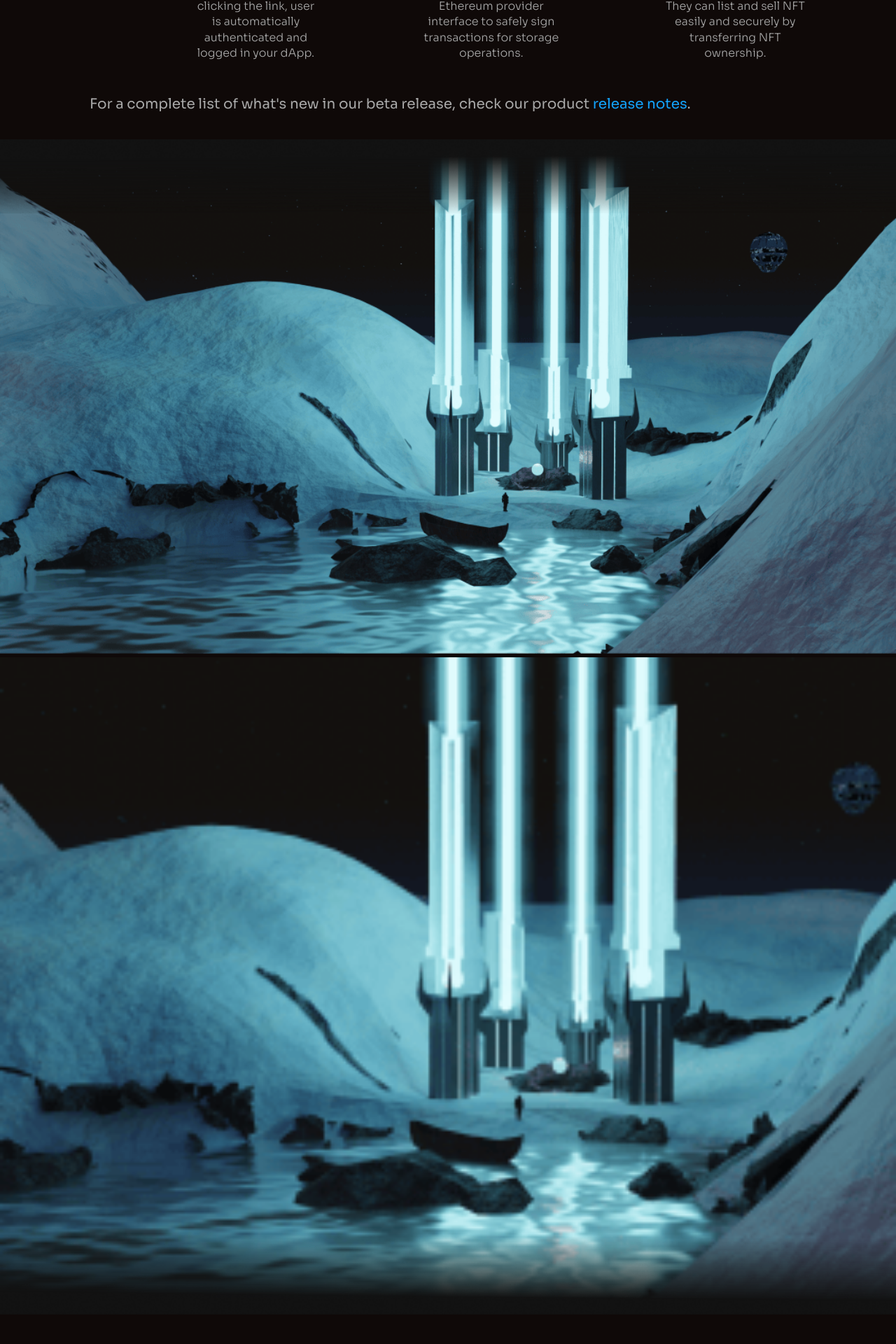
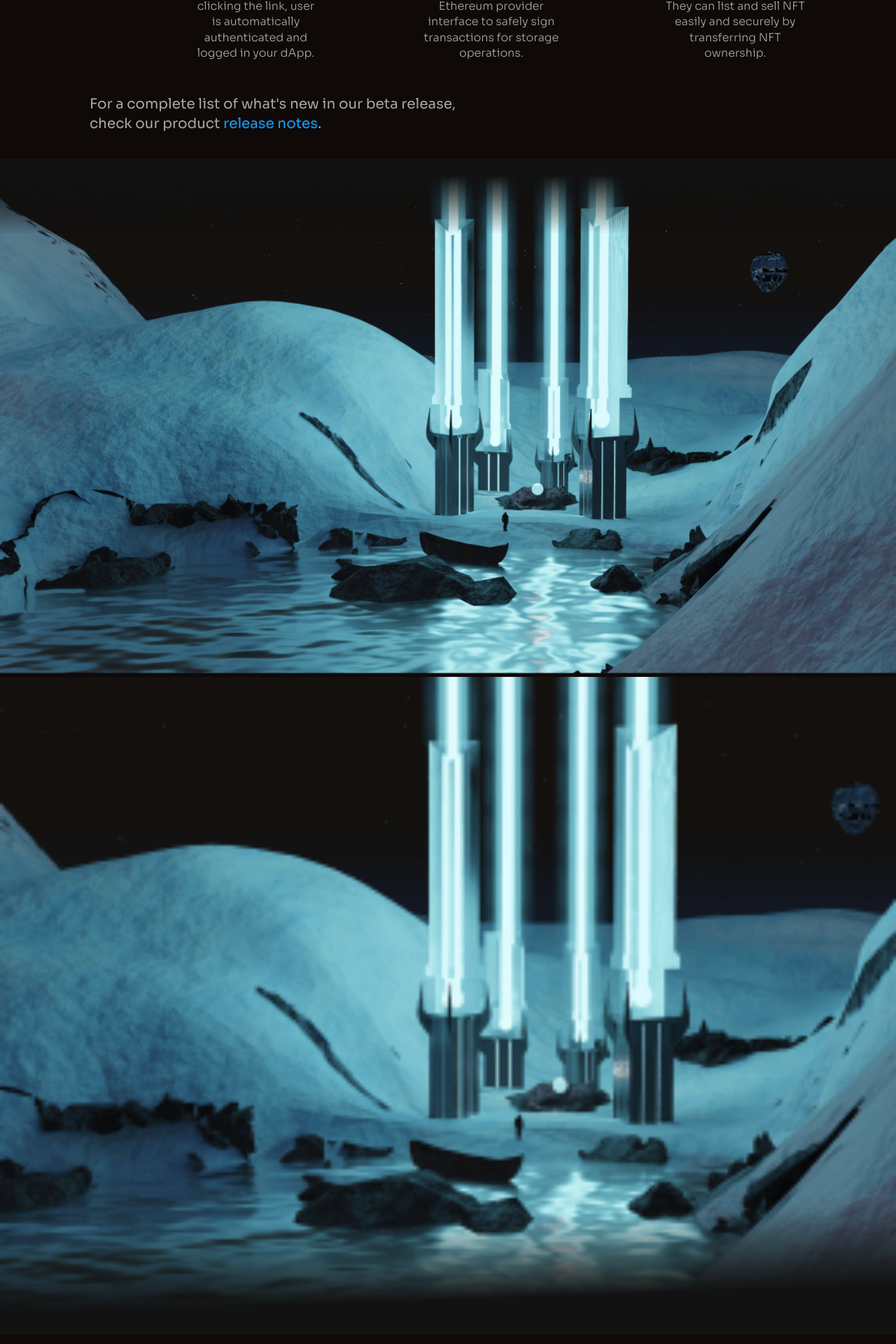
Before and after one commit to arcana-network/testnet-site, a Nuxt app: page / in a window 1280 px wide. Shown: the part 2980-4900 px from the top of the page at 70% size. Built offline with nearby package versions, Linux system fonts and the light colour scheme.

Commit message:
Update gradient and spacing

```diff
--- a/components/WhatsNewSection.vue
+++ b/components/WhatsNewSection.vue
@@ -61,7 +61,7 @@
         class="tablet-remove laptop-remove mobile-show"
       />
       <img
-        src="@/assets/images/features-gradient-bottom.png"
+        src="@/assets/images/features-gradient-bottom.svg"
         class="gradient-bottom"
       />
     </div>
@@ -147,6 +147,12 @@ export default {
 .features-illustration {
   position: relative;
   margin-top: 2rem;
+
+  @media (--viewport-large) {
+    margin-top: -6rem;
+    margin-bottom: -14rem;
+    z-index: -1;
+  }
 }
 
 .gradient-top {
@@ -165,5 +171,6 @@ export default {
 
 .release-notes-container {
   margin-top: 3rem;
+  max-width: 36rem;
 }
 </style>
```
